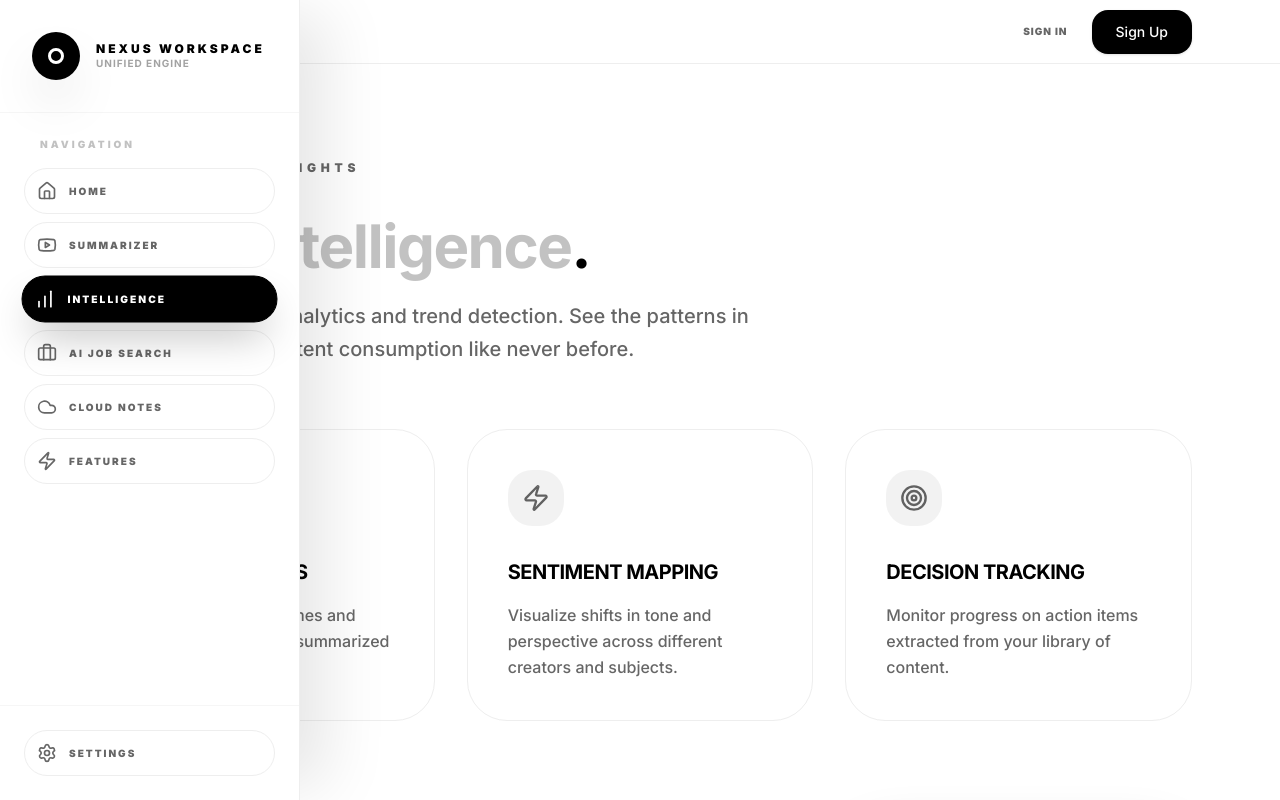
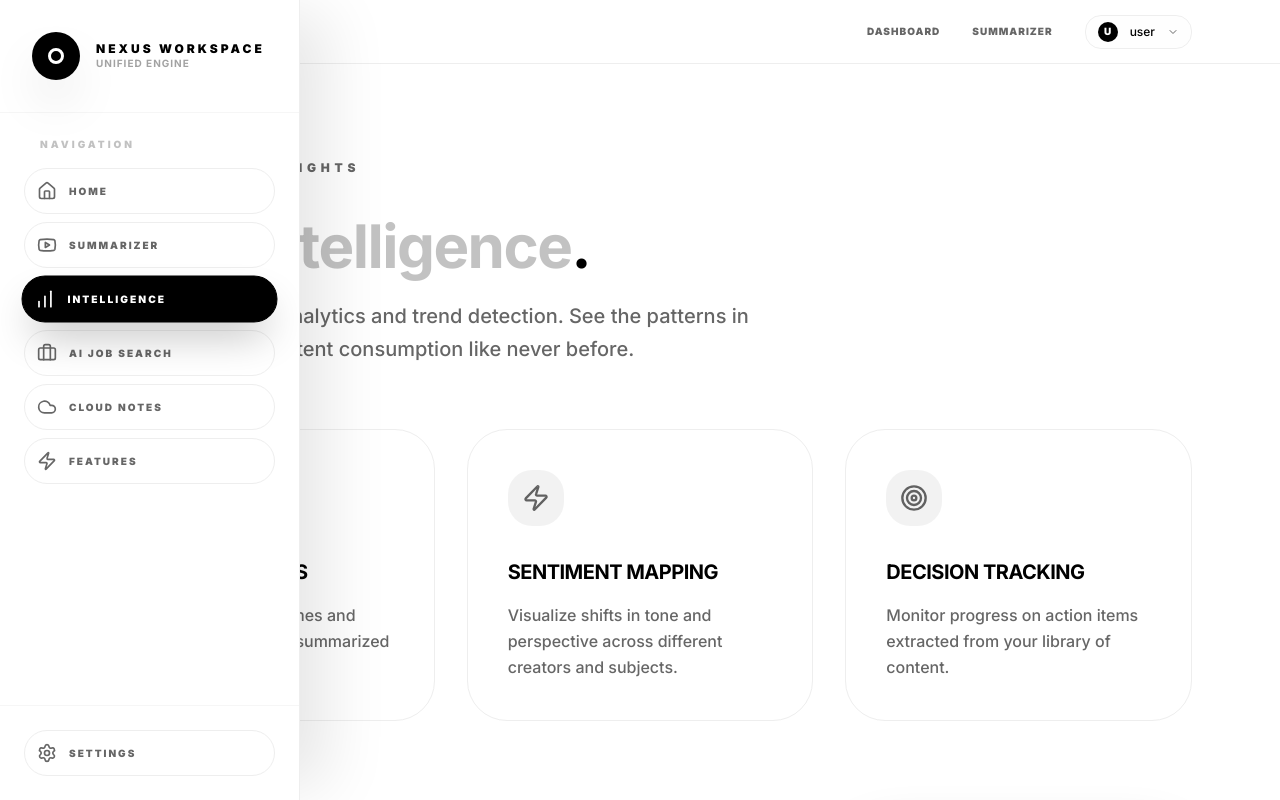
Before and after one commit to jazeemck/NexusWorkspace, a Next.js app: page /intelligence in a window 1280 px wide. Shown: the top 800 px of the page. Built offline with nearby package versions, Linux system fonts and the light colour scheme; no server answers.

Commit message:
fix: navbar props and intelligence page mock user type mismatch

```diff
--- a/src/app/intelligence/page.tsx
+++ b/src/app/intelligence/page.tsx
@@ -9,7 +9,7 @@ export default async function IntelligencePage() {
   // const supabase = await createClient();
   // const { data: { user } } = await supabase.auth.getUser();
   // if (!user) redirect("/");
-  const user = { id: 'mock-user', email: 'user@example.com' };
+  const user = { id: 'mock-user', email: 'user@example.com', name: undefined, image: undefined };
 
   return (
     <div className="min-h-screen bg-background text-foreground">
--- a/src/components/layout/Navbar.tsx
+++ b/src/components/layout/Navbar.tsx
@@ -9,8 +9,20 @@ import { cn } from "@/lib/utils";
 import toast from "react-hot-toast";
 import { migrateGuestData } from "@/lib/auth-client";
 
-export default function Navbar() {
+interface NavbarProps {
+  user?: {
+    id: string;
+    email: string;
+    name?: string;
+    image?: string;
+  } | null;
+}
+
+export default function Navbar({ user = null }: NavbarProps) {
   const { data: session } = useSession();
+
+  // Prefer passed user prop, fallback to session user
+  const activeUser = user || session?.user;
   const router = useRouter();
   const pathname = usePathname();
   const [showDropdown, setShowDropdown] = useState(false);
@@ -41,7 +53,7 @@ export default function Navbar() {
 
         <div className="flex items-center gap-8">
           {/* Main Navigation Links - Only show when logged in */}
-          {session && (
+          {activeUser && (
             <div className="hidden md:flex items-center gap-8">
               <Link
                 href="/dashboard"
@@ -64,7 +76,7 @@ export default function Navbar() {
             </div>
           )}
 
-          {!session ? (
+          {!activeUser ? (
             <div className="flex items-center gap-6">
               <Link
                 href="/auth/signin"
@@ -85,19 +97,19 @@ export default function Navbar() {
                 onClick={() => setShowDropdown(!showDropdown)}
                 className="flex items-center gap-3 px-3 py-1.5 rounded-xl border border-border bg-muted/20 hover:bg-muted/40 transition-all group"
               >
-                {session.user?.image ? (
+                {activeUser.image ? (
                   <img
-                    src={session.user.image}
+                    src={activeUser.image}
                     alt="avatar"
                     className="w-5 h-5 rounded-full border border-border"
                   />
                 ) : (
                   <div className="w-5 h-5 rounded-full bg-foreground text-background flex items-center justify-center text-[10px] font-black group-hover:rotate-12 transition-transform">
-                    {session.user?.name?.charAt(0).toUpperCase() || 'U'}
+                    {activeUser.name?.charAt(0).toUpperCase() || activeUser.email?.charAt(0).toUpperCase() || 'U'}
                   </div>
                 )}
                 <span className="hidden sm:block text-xs font-medium text-foreground">
-                  {session.user?.name?.split(" ")[0]}
+                  {activeUser.name?.split(" ")[0] || activeUser.email?.split("@")[0]}
                 </span>
                 <ChevronDown className={cn("w-3 h-3 text-muted-foreground transition-transform duration-300", showDropdown && "rotate-180")} />
               </button>
@@ -110,7 +122,7 @@ export default function Navbar() {
                   />
                   <div className="absolute right-0 mt-3 w-60 bg-card border border-border rounded-2xl shadow-2xl p-2 animate-in zoom-in-95 slide-in-from-top-2 duration-300">
                     <div className="px-4 py-3 border-b border-border/50 mb-2">
-                      <p className="text-[10px] font-black uppercase tracking-widest text-foreground truncate">{session.user?.name}</p>
+                      <p className="text-[10px] font-black uppercase tracking-widest text-foreground truncate">{activeUser.name || activeUser.email}</p>
                     </div>
 
                     <Link
```
